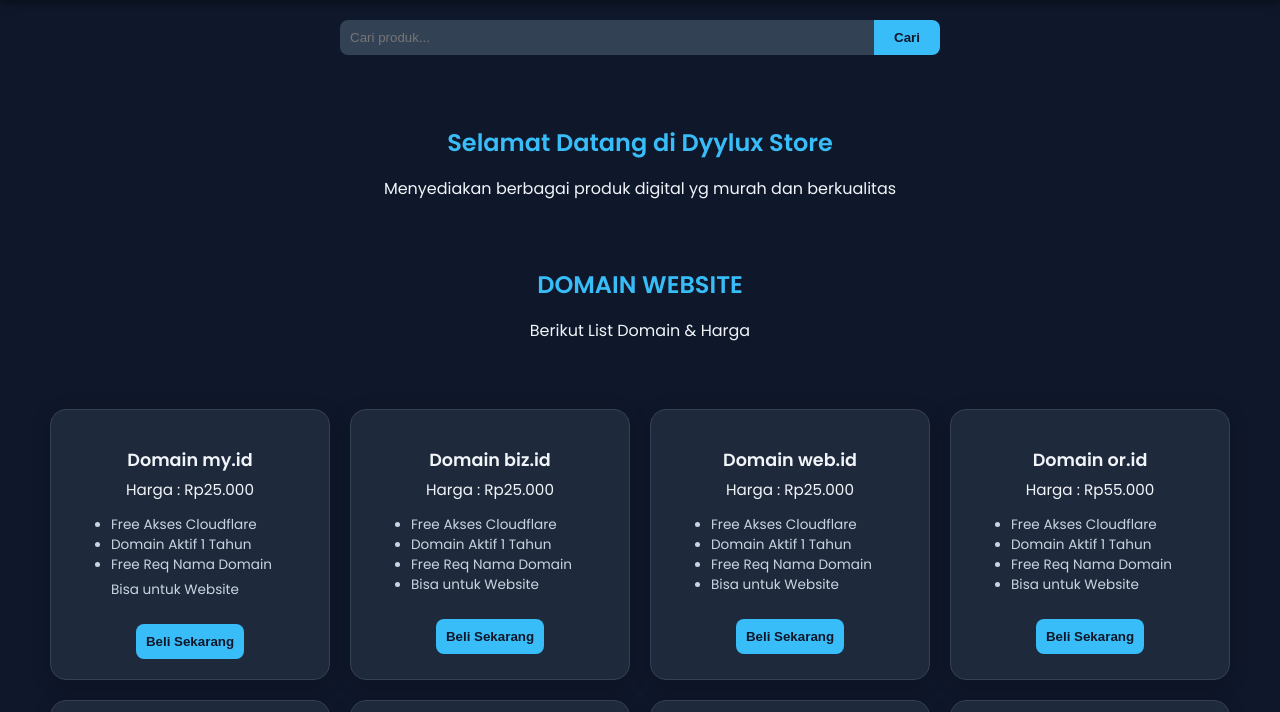
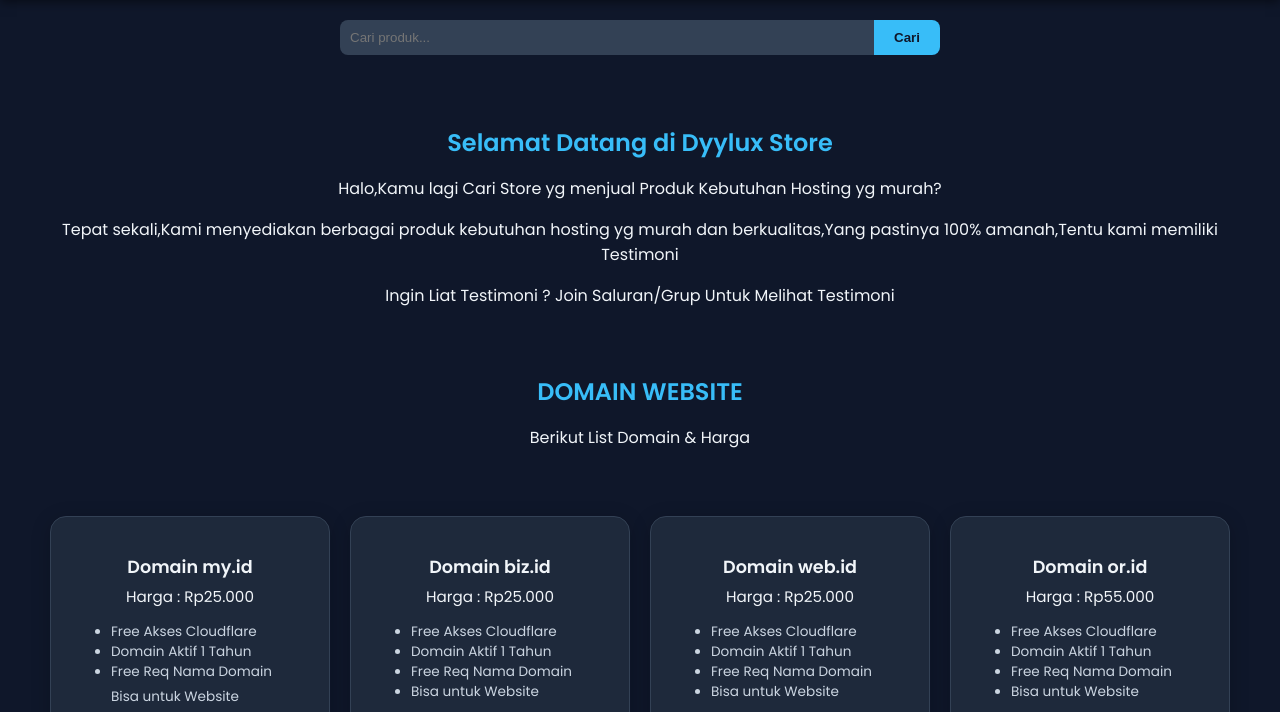
Before and after one commit to RIFKIror/domain-, a plain HTML site: page index.html in a window 1280 px wide. Shown: the part 88-800 px from the top of the page. Drawn offline with Linux system fonts and the light colour scheme.

Commit message:
Update index.html

```diff
--- a/index.html
+++ b/index.html
@@ -147,7 +147,9 @@
 
   <div class="hero">
     <h2>Selamat Datang di Dyylux Store</h2>
-    <p>Menyediakan berbagai produk digital yg murah dan berkualitas</p>
+    <p>Halo,Kamu lagi Cari Store yg menjual Produk Kebutuhan Hosting yg murah?</p>
+    <p>Tepat sekali,Kami menyediakan berbagai produk kebutuhan hosting yg murah dan berkualitas,Yang pastinya 100% amanah,Tentu kami memiliki Testimoni</p>
+    <p>Ingin Liat Testimoni ? Join Saluran/Grup Untuk Melihat Testimoni</p>
     <div class="auth">
     </div>
   <div class="hero">
```
